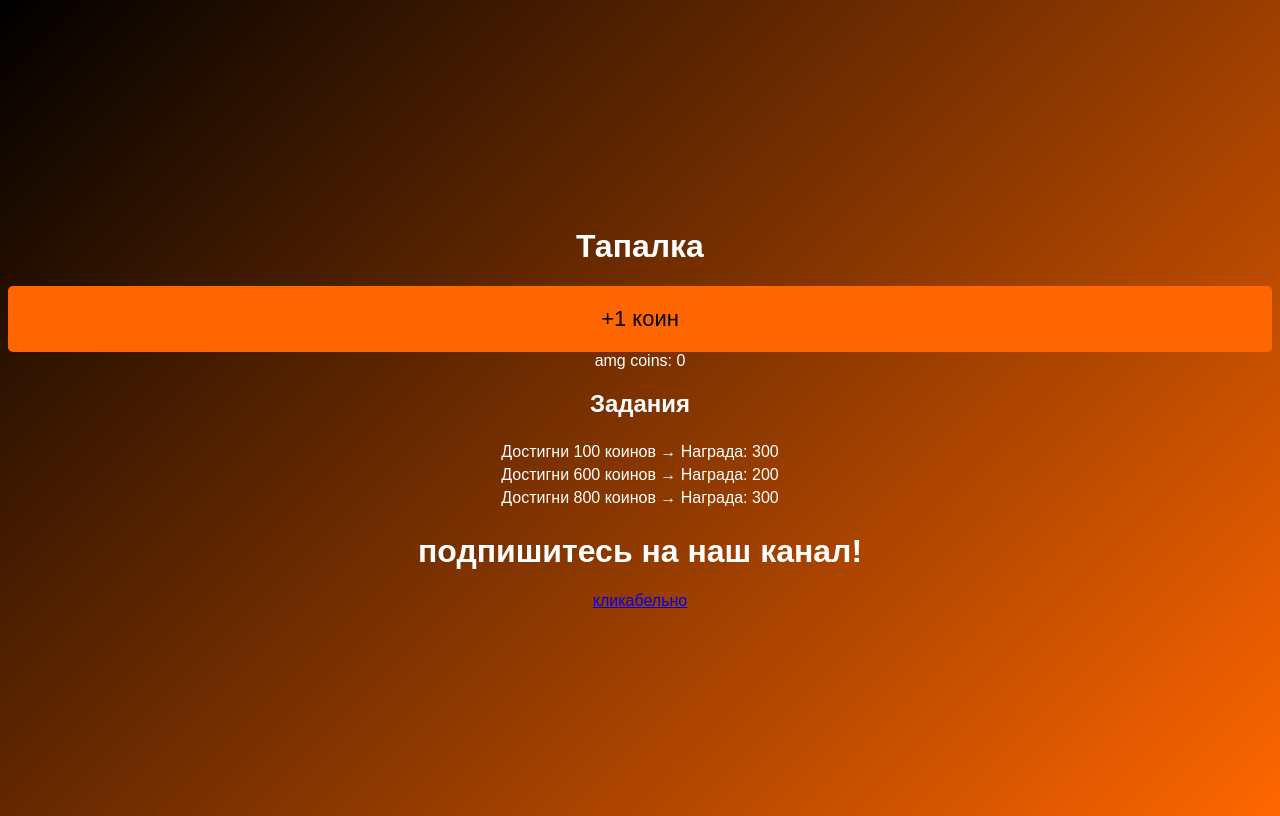
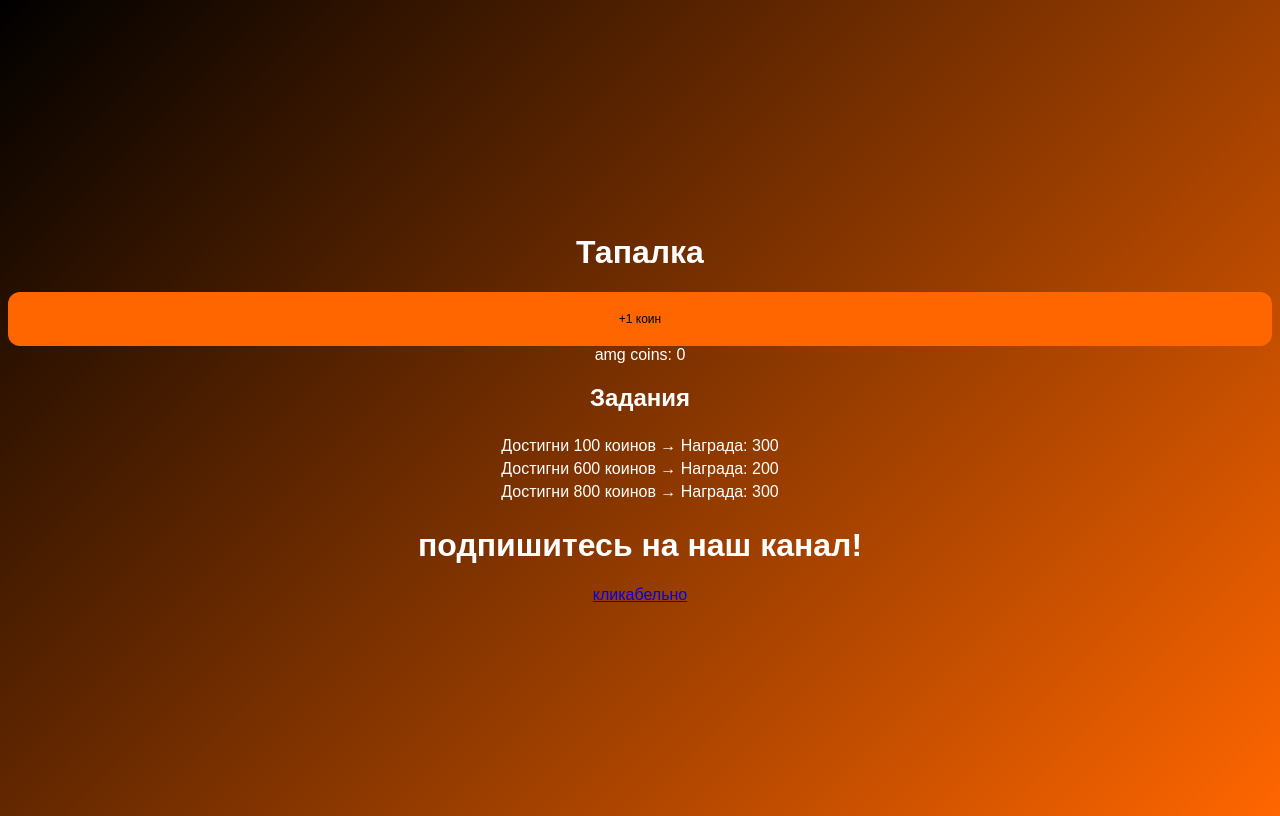
Before and after one commit to amigozconfigs-dotcom/amigo, a plain HTML site: page index.html in a window 1280 px wide. Drawn offline with Linux system fonts and the light colour scheme.

Commit message:
Add files via upload

```diff
--- a/style.css
+++ b/style.css
@@ -11,16 +11,16 @@ body {
 
 button {
   padding: 20px 40px;
-  font-size: 22px;
+  font-size: 12px;
   background: #ff6600;
   border: none;
-  border-radius: 5px;
+  border-radius: 12px;
   color: #000;
   cursor: pointer;
-  transition: 0.2s;
+  transition: 0.1s;
 }
 
 button:active {
-  transform: scale(1.1);
+  transform: scale(0.9);
   background: #ff9933;
 }
```
